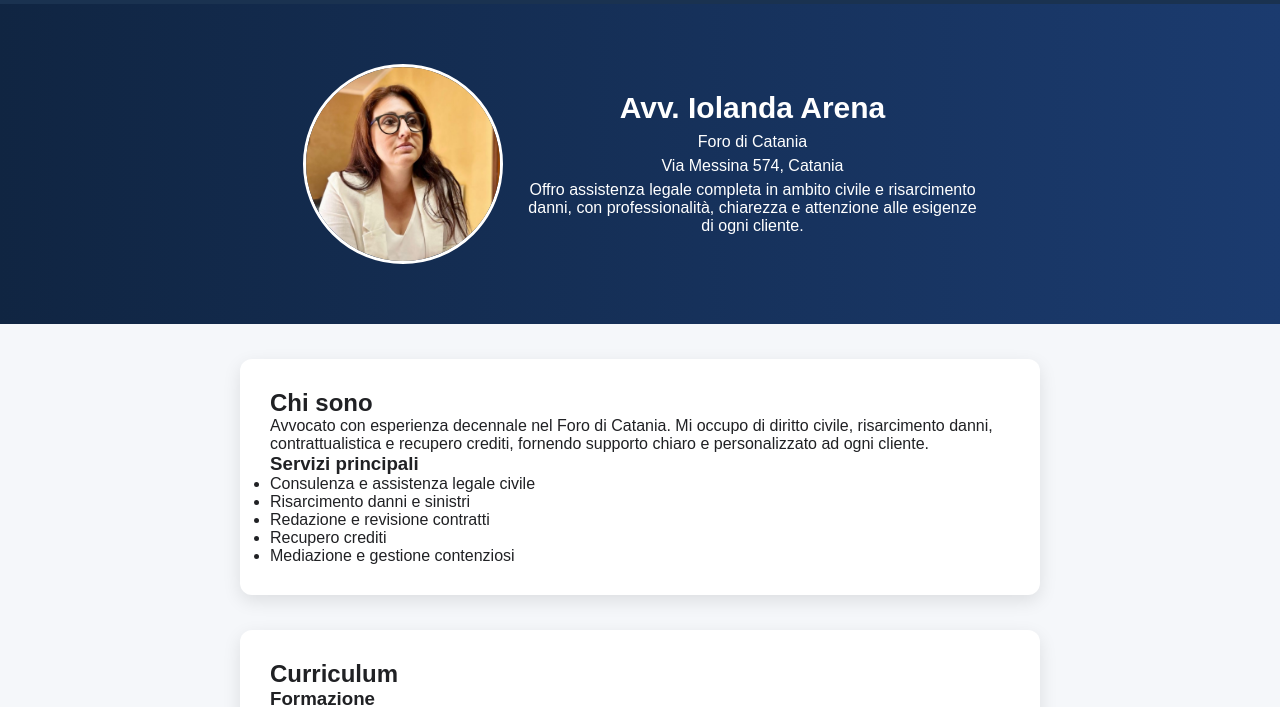
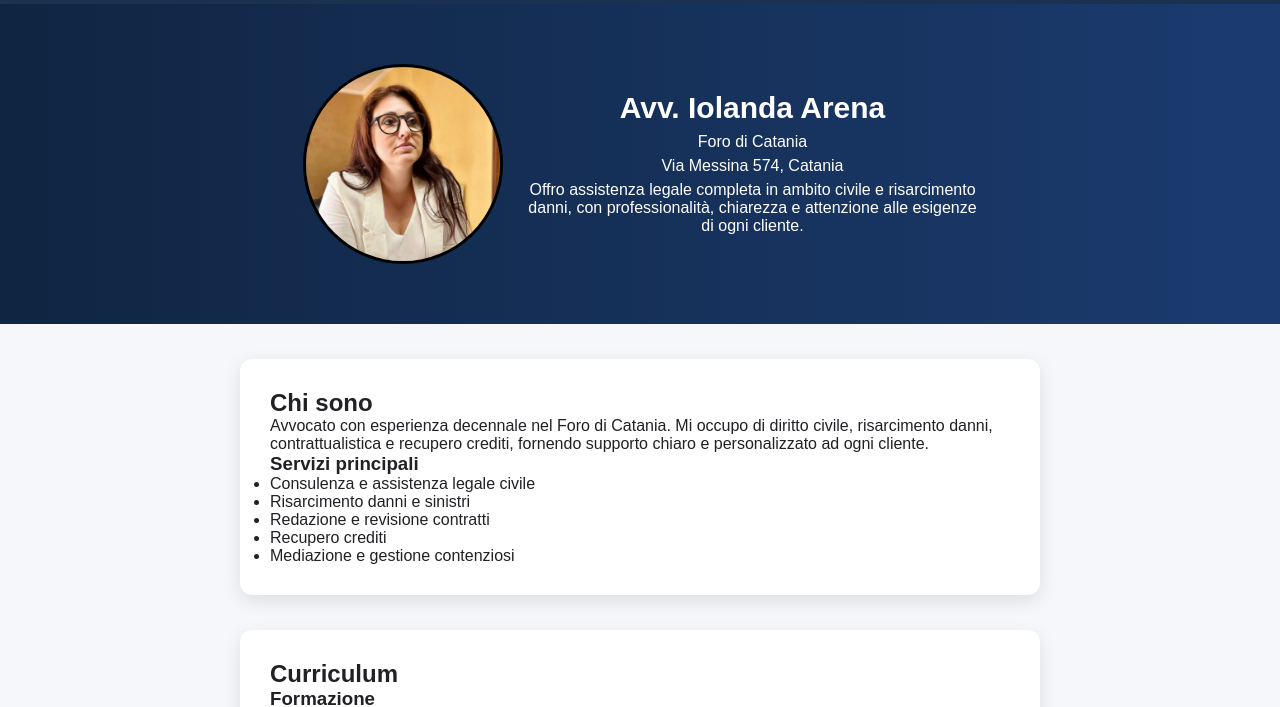
Before and after one commit to AvvocatoArena/StudioLegaleCatania, a plain HTML site: page index.html in a window 1280 px wide. Shown: the part 43-750 px from the top of the page. Drawn offline with Linux system fonts and the light colour scheme.

Commit message:
Update style.css

```diff
--- a/style.css
+++ b/style.css
@@ -83,7 +83,7 @@ nav {
   height: 200px;
   border-radius: 50%;
   object-fit: cover;
-  border: 3px solid #fff;
+  border: 3px solid #000000;
 }
 
 .hero-text {
```
